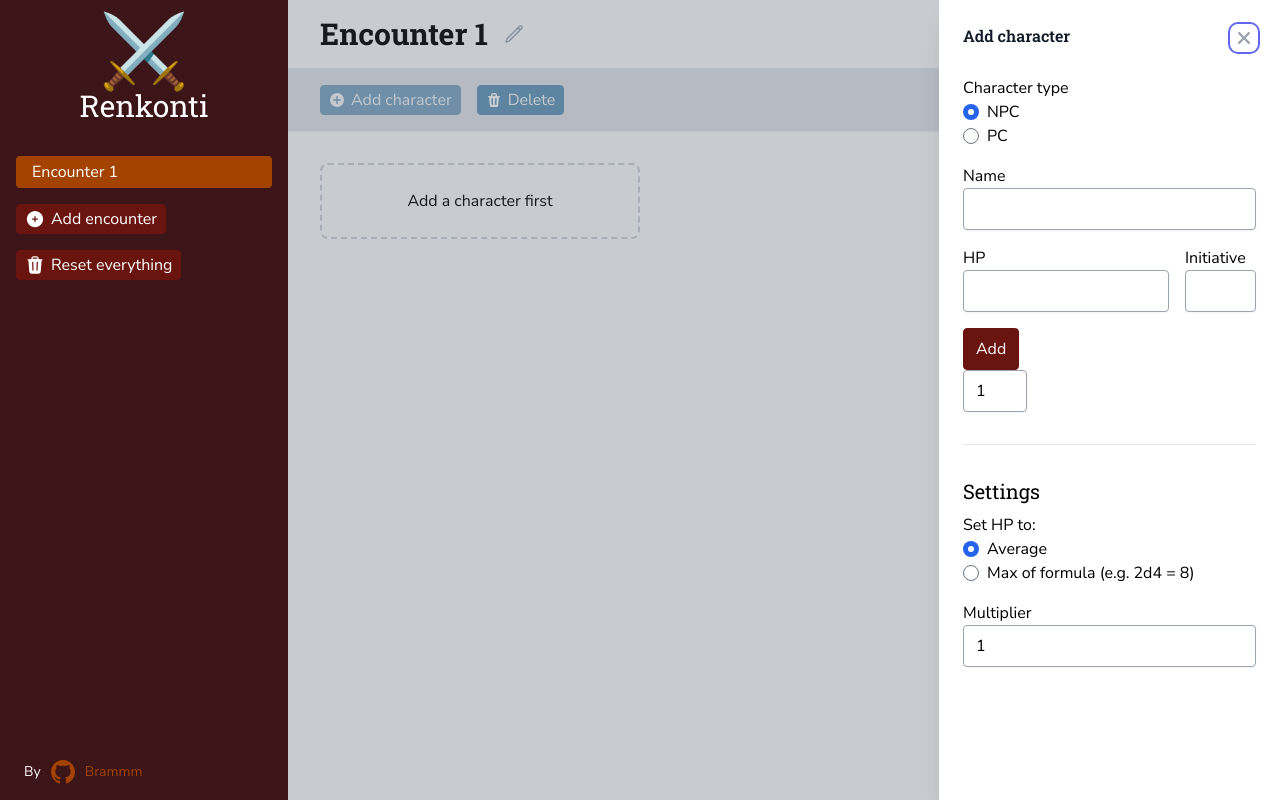
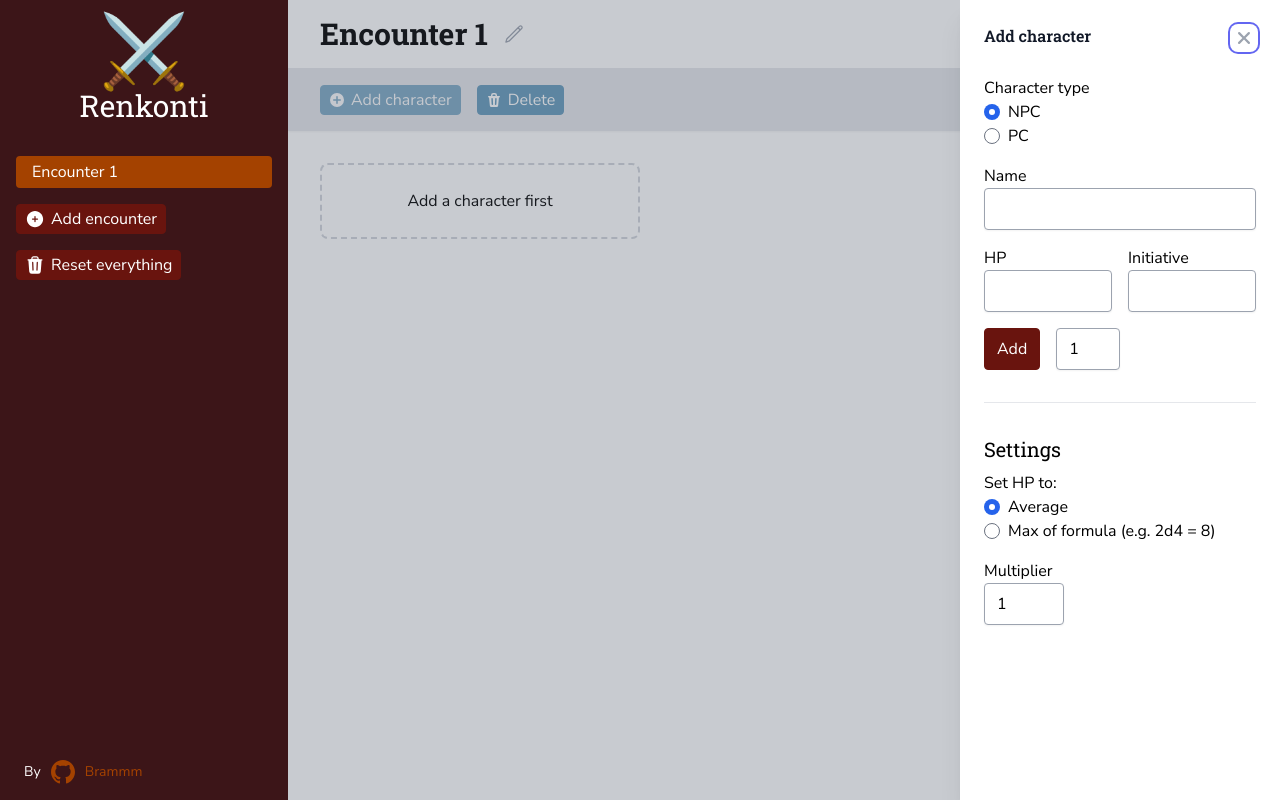
Before and after one commit to Brammm/dnd-encounter-tracker, a React (Vite) app: page / in a window 1280 px wide. Both pictures are taken after a click on the button "Add character". Built offline with nearby package versions, Linux system fonts and the light colour scheme.

Commit message:
Make width of inputs dependent on parent, not themselves.

```diff
--- a/src/components/HpInput.tsx
+++ b/src/components/HpInput.tsx
@@ -1,5 +1,4 @@
-import {clsx} from 'clsx';
-import {defaultClassName} from './Input.tsx';
+import {defaultInputClassName} from './Input.tsx';
 import {ChangeEvent} from 'react';
 
 type Props = {
@@ -17,7 +16,7 @@ export default function HpInput({id, name, onChange, value}: Props) {
             id={id}
             name={name}
             type="number"
-            className={clsx(defaultClassName, 'w-20')}
+            className={defaultInputClassName}
             step={1}
             min={1}
             value={value}
--- a/src/components/InitiativeInput.tsx
+++ b/src/components/InitiativeInput.tsx
@@ -1,5 +1,4 @@
-import {clsx} from 'clsx';
-import {defaultClassName} from './Input.tsx';
+import {defaultInputClassName} from './Input.tsx';
 import React, {ChangeEvent, forwardRef} from 'react';
 
 type Props = Omit<
@@ -13,10 +12,10 @@ const InitiativeInput = forwardRef<HTMLInputElement, Props>((props, ref) => {
     return (
         <input
             type="number"
-            className={clsx(defaultClassName, 'w-16')}
+            className={defaultInputClassName}
             step={1}
             min={1}
-            max={30}
+            max={60}
             {...props}
             ref={ref}
             onChange={handleChange}
--- a/src/components/Input.tsx
+++ b/src/components/Input.tsx
@@ -1,5 +1,4 @@
 import React, {ChangeEvent} from 'react';
-import {clsx} from 'clsx';
 
 export type InputProps = {
     id?: string;
@@ -7,12 +6,13 @@ export type InputProps = {
     type?: 'text' | 'number';
     value?: string;
     onChange?: (value: string) => void;
+    required?: boolean;
     step?: number;
 };
 
-export const defaultClassName = 'border-gray-400 shadow-sm rounded w-full';
+export const defaultInputClassName = 'border-gray-400 shadow-sm rounded w-full';
 
-export default function Input({id, name, onChange, step = 1, type = 'text', value}: InputProps) {
+export default function Input({id, name, onChange, required, step = 1, type = 'text', value}: InputProps) {
     const extraProps: React.InputHTMLAttributes<HTMLInputElement> = type === 'number' ? {step, min: 0} : {};
 
     const handleChange = onChange ? (e: ChangeEvent<HTMLInputElement>) => onChange(e.currentTarget.value) : undefined;
@@ -22,9 +22,10 @@ export default function Input({id, name, onChange, step = 1, type = 'text', valu
             id={id}
             name={name}
             type={type}
-            className={clsx(defaultClassName, 'w-56')}
+            className={defaultInputClassName}
             value={value}
             onChange={handleChange}
+            required={required}
             {...extraProps}
         />
     );
--- a/src/components/NameComboBox.tsx
+++ b/src/components/NameComboBox.tsx
@@ -1,7 +1,7 @@
 import {Combobox} from '@headlessui/react';
 import {useState} from 'react';
 import data from '../data/combined.json';
-import {defaultClassName} from './Input.tsx';
+import {defaultInputClassName} from './Input.tsx';
 
 export type CharacterData = {custom: boolean; name: string; hp: {average: string; formula: string} | null};
 
@@ -21,9 +21,10 @@ export default function NameComboBox({onChange, value}: Props) {
         <Combobox value={value} onChange={onChange}>
             <div className="relative">
                 <Combobox.Input
-                    className={defaultClassName}
+                    className={defaultInputClassName}
                     onChange={(e) => setQuery(e.target.value)}
                     displayValue={(char: CharacterData) => char.name}
+                    required
                 />
                 <Combobox.Options className="absolute mt-1 bg-white rounded py-4 z-10 w-full shadow-xl">
                     {query.length > 0 && (
--- a/src/components/encounter/AddCharacterForm.tsx
+++ b/src/components/encounter/AddCharacterForm.tsx
@@ -108,20 +108,24 @@ export default function AddCharacterForm({onAdd}: Props) {
                 </InputGroup>
                 <div className="flex gap-x-4">
                     <InputGroup id="hp" label="HP">
+                        <div className="w-32">
                             <HpInput
                                 name="hp"
                                 value={state.hp}
                                 onChange={(value) => setState((prevState) => ({...prevState, hp: value}))}
                             />
+                        </div>
                     </InputGroup>
                     <InputGroup id="initiative" label="Initiative">
+                        <div className="w-32">
                             <InitiativeInput
                                 name="initiative"
                                 onChange={(value) => setState((prevState) => ({...prevState, initiative: value}))}
                             />
+                        </div>
                     </InputGroup>
                 </div>
-                <div>
+                <div className="flex gap-x-4">
                     <Button submit>Add</Button>
                     <div className="w-16">
                         <Input
@@ -164,6 +168,7 @@ export default function AddCharacterForm({onAdd}: Props) {
                     </p>
                 </div>
                 <InputGroup id="multiplier" label="Multiplier">
+                    <div className="w-20">
                         <Input
                             type="number"
                             name="multiplier"
@@ -171,6 +176,7 @@ export default function AddCharacterForm({onAdd}: Props) {
                             step={0.1}
                             value={settings.multiplier.toString()}
                         />
+                    </div>
                 </InputGroup>
             </div>
         </form>
--- a/src/components/encounter/CharacterRow.tsx
+++ b/src/components/encounter/CharacterRow.tsx
@@ -68,7 +68,11 @@ export function CharacterRow({character, encounterId}: Props) {
                         value={character.initiative.toString()}
                         onChange={(value) => updateInitiative(encounterId, character.id, parseInt(value))}
                     >
-                        {(props) => <InitiativeInput {...props} />}
+                        {(props) => (
+                            <div className="w-16">
+                                <InitiativeInput {...props} />
+                            </div>
+                        )}
                     </EditableText>
                 </div>
                 <div className="group place-self-center px-4 flex">
```
Lines whose indentation alone changed are shown as unchanged.
